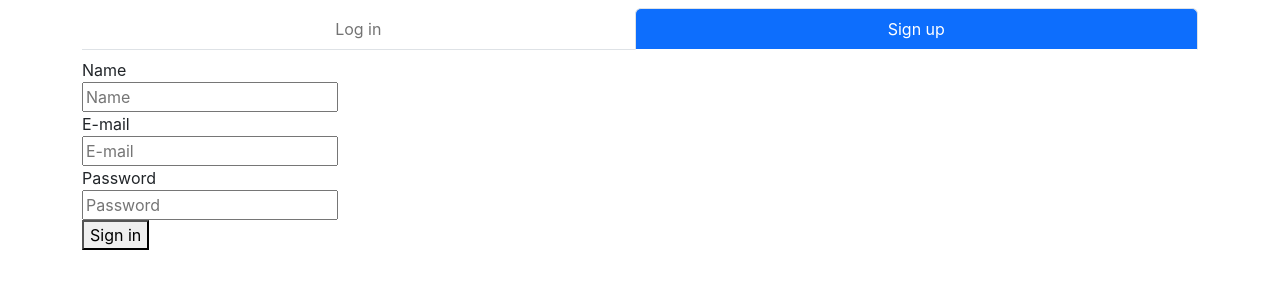
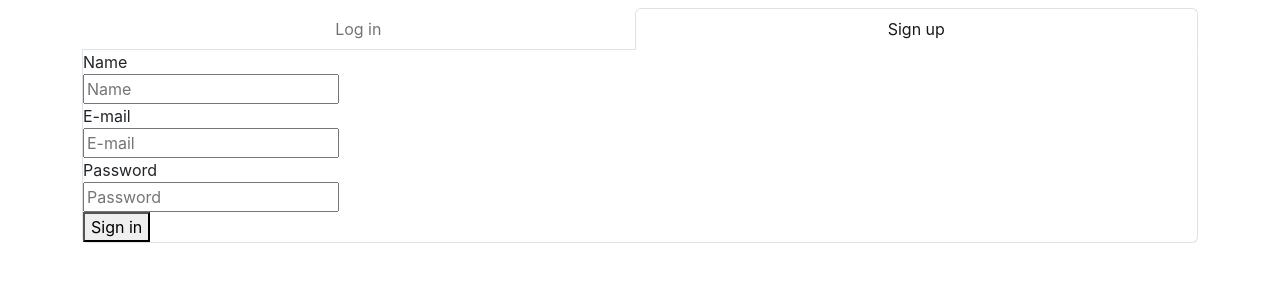
Before and after one commit to PaHomeAtHome/goit-react-hw-08-phonebook, a React (Create React App) app: page /goit-react-hw-08-phonebook/register in a window 1280 px wide. Shown: the top 300 px of the page. Built offline with nearby package versions, Linux system fonts and the light colour scheme.

Commit message:
tab border improved

```diff
--- a/src/components/App.jsx
+++ b/src/components/App.jsx
@@ -1,10 +1,12 @@
-import Container from './Container/Container';
+import { useSelector } from 'react-redux';
+import { lazy } from 'react';
+import { Routes, Route, Navigate } from 'react-router-dom';
+import { Navigation } from './Navigation/Navigation';
+
 import { SignUpForm } from './SignUpForm/SignUpForm';
 import { LogInForm } from './LogInForm/LogInForm';
-import { useSelector } from 'react-redux';
-import { Routes, Route, Navigate } from 'react-router-dom';
-import { Navigation } from './Navigation/Navigation';
 import { Contacts } from 'pages/Contacts/Contacts';
+const Container = lazy(() => import('./Container/Container'));
 
 export function App() {
   const token = useSelector(state => state.token.token);
@@ -36,6 +38,7 @@ export function App() {
               )
             }
           />
+          <Route path="*" element={<Navigate to="/" replace />} />
         </Route>
       </Routes>
     </Container>
--- a/src/components/Navigation/Navigation.jsx
+++ b/src/components/Navigation/Navigation.jsx
@@ -1,5 +1,12 @@
 import { Outlet } from 'react-router-dom';
-import { Header, NavStyled, Path, Item, Link } from './Navigation.styled';
+import {
+  Header,
+  NavStyled,
+  Path,
+  Item,
+  Link,
+  Output,
+} from './Navigation.styled';
 import { Suspense } from 'react';
 import { UserMenu } from 'components/UserMenu/UserMenu';
 
@@ -24,9 +31,11 @@ export const Navigation = ({ token, user }) => {
           </NavStyled>
         )}
       </Header>
-      <Suspense fallback={<div>Loading...</div>}>
-        <Outlet />
-      </Suspense>
+      <Output>
+        <Suspense fallback={<div>Loading...</div>}>
+          <Outlet />
+        </Suspense>
+      </Output>
     </>
   );
 };
--- a/src/components/Navigation/Navigation.styled.js
+++ b/src/components/Navigation/Navigation.styled.js
@@ -5,6 +5,7 @@ import { LinkContainer } from 'react-router-bootstrap';
 
 export const Header = styled(Navbar)`
   display: block;
+  padding-bottom: 0;
 `;
 
 export const NavStyled = styled(Nav)``;
@@ -13,13 +14,21 @@ export const ErrorBox = styled.div`
   background-color: black;
 `;
 
+export const Output = styled.div`
+  box-sizing: border-box;
+  border: 1px solid #dee2e6;
+  border-top: none;
+  border-bottom-left-radius: 0.375rem;
+  border-bottom-right-radius: 0.375rem;
+`;
+
 export const Path = styled(LinkContainer)``;
 
 export const Item = styled(NavStyled.Item)`
-  & .nav-link.active {
+  /* & .nav-link.active {
     background-color: rgb(13, 110, 253);
     color: white;
-  }
+  } */
 `;
 
 export const Link = styled(NavStyled.Link)``;
```
